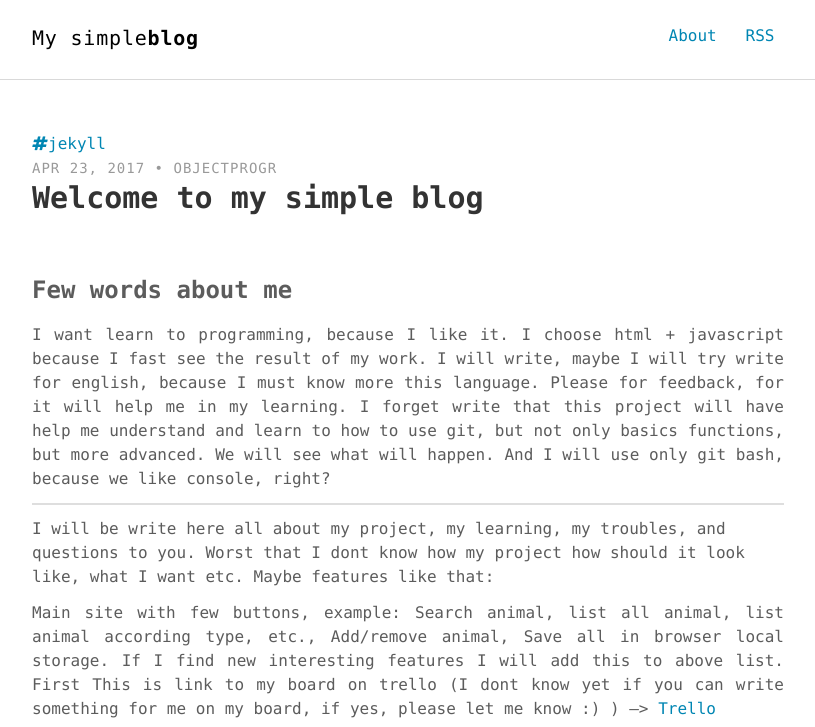
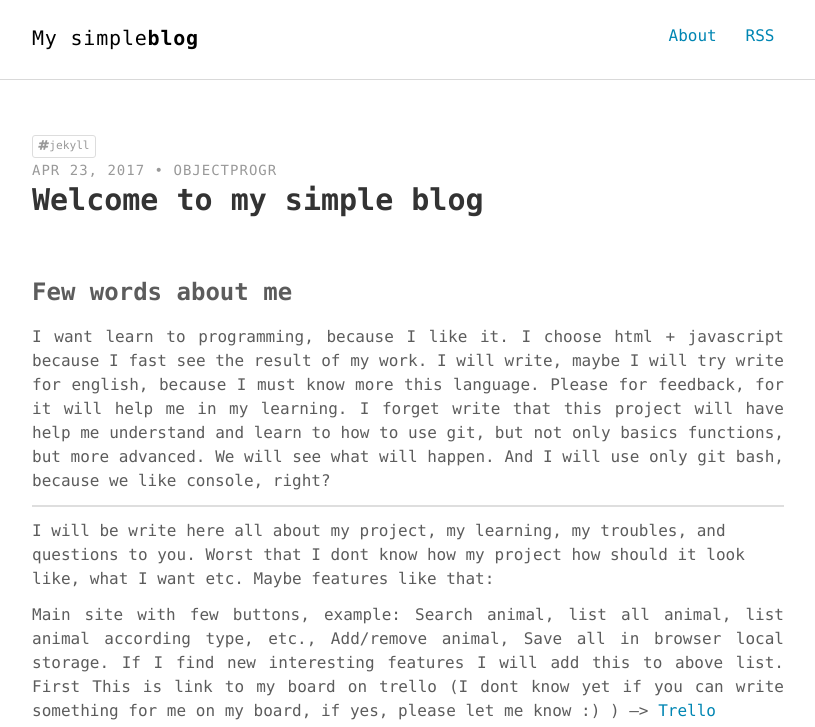
Before and after one commit to objectprogr/old_github_io_website, a Jekyll site: the page built from _posts/2017-04-23-Welcome-to-my-simple-blog.md, in a window 1280 px wide. Shown: the top 727 px of the page, without its empty margins (232-1047 px from the left). Built offline with Jekyll 4.4.1, drawn with Linux system fonts in a browser that asks for light colours; comment, search, counter and statistics services are not loaded; grey boxes are pictures that could not be loaded.

Commit message:
Add style to tagged.html

```diff
--- a/assets/scss/_layout.scss
+++ b/assets/scss/_layout.scss
@@ -308,7 +308,7 @@ hr {
         margin-top: 1rem;
     }
 
-    .tagged a .tag-anchor{
+    .tagged a {
         border: 1px solid #ddd;
         padding: 2px 5px;
         background: transparent;
@@ -326,7 +326,7 @@ hr {
         border-radius: 3px;
     }
 
-    .tagged a:hover .tag-anchor{
+    .tagged a:hover {
         cursor: pointer;
         border: 1px solid #555;
         background: #444;
@@ -338,6 +338,3 @@ hr {
     margin: 0 auto;
     display: block;
 }
-.tag-cloud .tag-cloud-small{
-  text-align: center;
-}
--- a/tagged.html
+++ b/tagged.html
@@ -25,6 +25,11 @@ title: Tagged
 {% if tags %}
 <div class="tag-cloud tag-cloud-small" id="Tags">
   {% for tag in tags %}
+	<style>
+	#{{ tag | slugify }}{
+		text-align: center;
+	}
+	</style>
     <a class="tag-anchor" href="#{{ tag | slugify }}"><i class="fa fa-tag muted" aria-hidden="true"></i> {{ tag }}</a>
   {% endfor %}
 </div>
```
